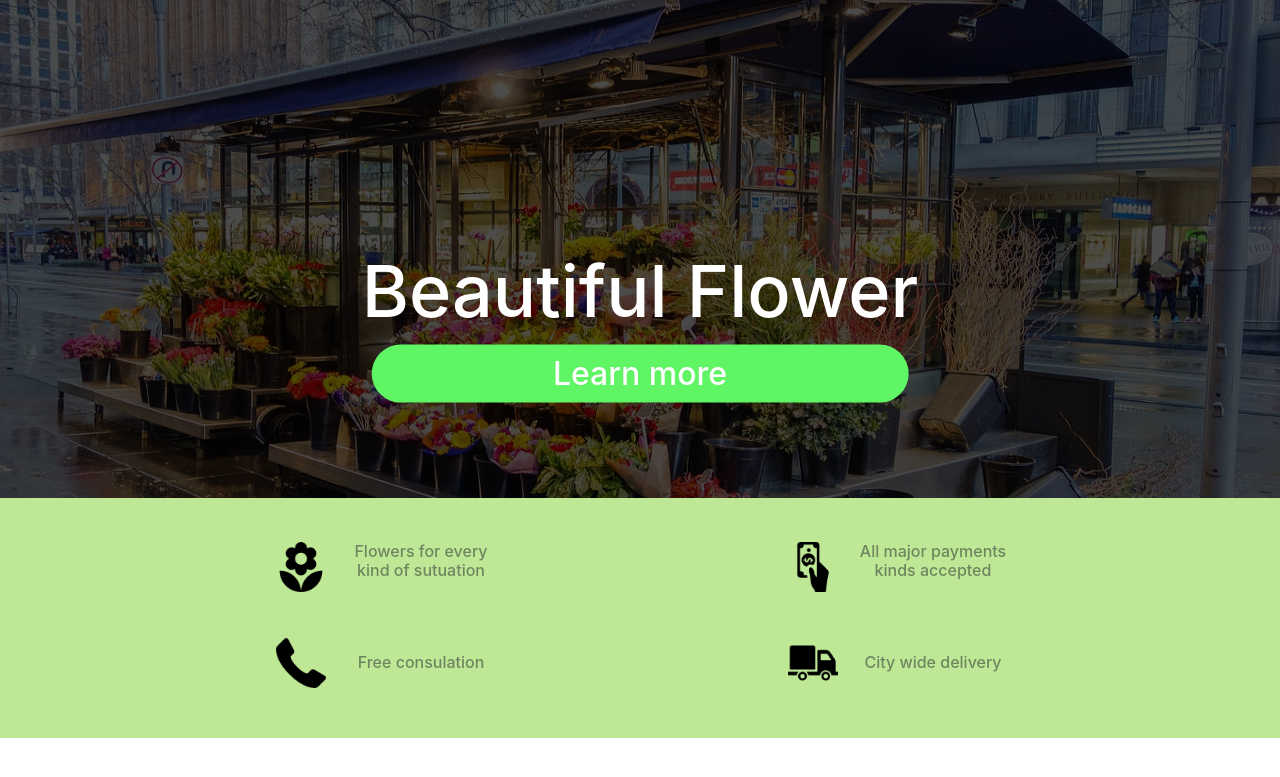
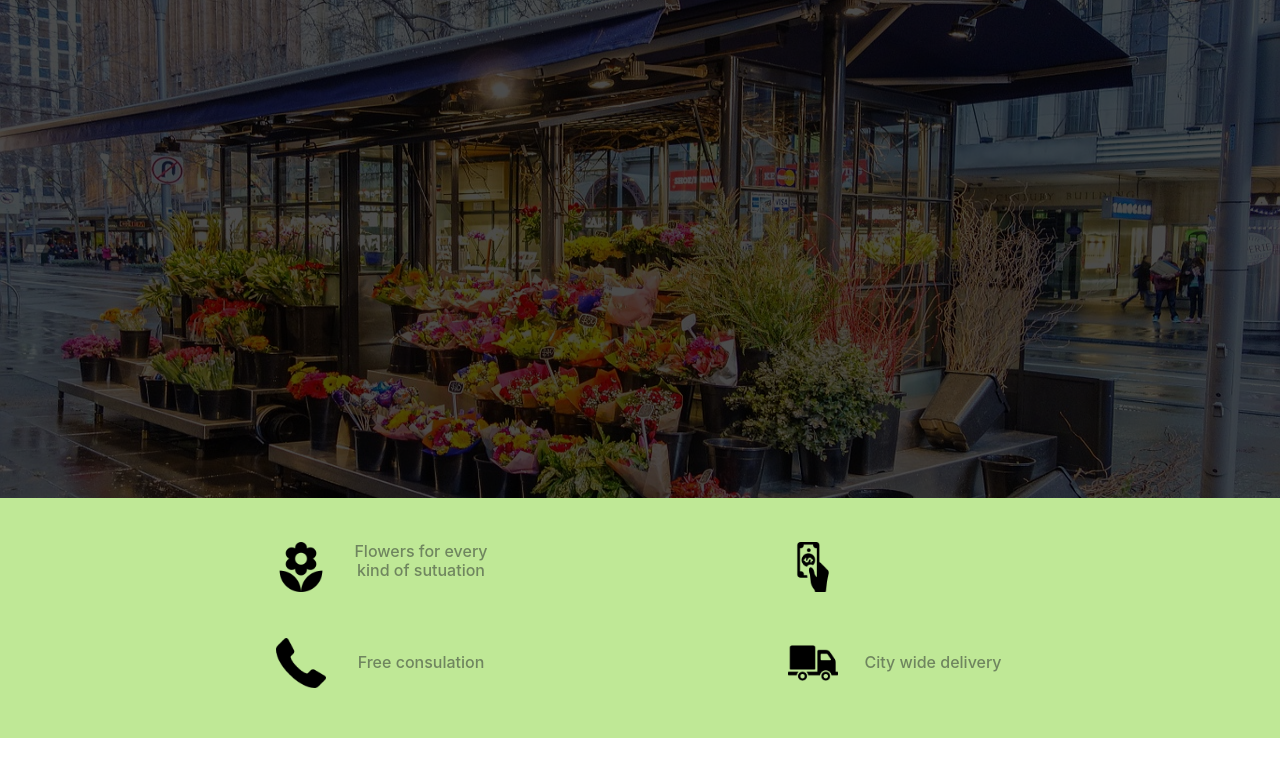
Before and after one commit to IssacLo/Exercise1.1, a plain HTML site: page Exercise_D and E/index.html in a window 1280 px wide. Shown: the part 77-854 px from the top of the page. Drawn offline with nearby package versions, Linux system fonts and the light colour scheme.

Commit message:
del 25,26,27,41

```diff
--- a/Exercise_D and E/index.html
+++ b/Exercise_D and E/index.html
@@ -22,10 +22,9 @@
 
     <div class="section1">
       <img src="./assets/images/flowershop.jpg" alt="flowershop">
-      <div class="main_word">
-        <h1>Beautiful Flower</h1>
-        <h2>Learn more</h2>
-      </div>
+
+
+    </div>
     </div>
     <div class='section2'>
       <tr>
@@ -39,7 +38,7 @@
         <div class="payment">
           <td><img class='icon' src="./assets/images/payment-icon.png" alt="payment-icon"></td>
           <td>
-            <h3 class="word" id="payment_word">All major payments kinds accepted</h3>
+
             <!-- <h3 class="word">kinds accepted</h3> -->
           </td>
         </div>
```
